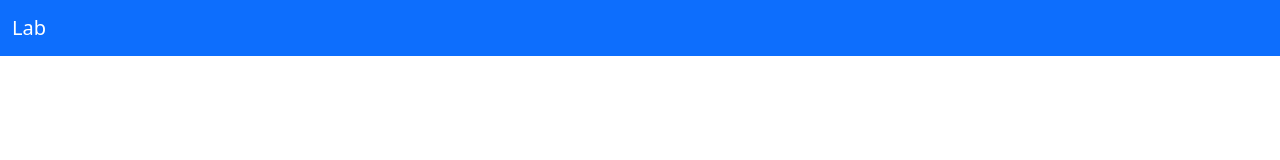
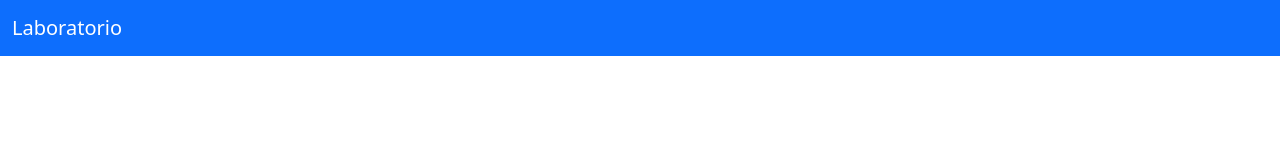
Before and after one commit to sarrietav-dev/lab-samples-app, a Next.js app in the folder frontend/: page / in a window 1280 px wide. Shown: the top 160 px of the page. Built offline with nearby package versions, Linux system fonts and the light colour scheme.

Commit message:
📝 Add JSDocs to the components

```diff
--- a/frontend/components/ResultListModal.tsx
+++ b/frontend/components/ResultListModal.tsx
@@ -8,6 +8,9 @@ interface ResultListProps {
   handleClose: (show: boolean) => void;
 }
 
+/**
+ * ![image](https://user-images.githubusercontent.com/25210925/144107403-1f931dc2-45a4-4ed3-bcac-61f4d1ddce03.png)
+ */
 const ResultsListModal = ({ show, handleClose }: ResultListProps) => {
   const [activeRow, setActiveRow] = useState('');
 
--- a/frontend/components/ScheduleModal.tsx
+++ b/frontend/components/ScheduleModal.tsx
@@ -6,6 +6,9 @@ interface ScheduleModalProps {
   handleClose: () => void;
 }
 
+/**
+ * ![](https://user-images.githubusercontent.com/25210925/144108556-f9b167da-41e1-4542-90c0-691435458530.png)
+ */
 const ScheduleModal = ({ show, handleClose }: ScheduleModalProps) => {
   const formRef = useRef<HTMLFormElement>(null);
 
--- a/frontend/pages/index.tsx
+++ b/frontend/pages/index.tsx
@@ -9,6 +9,10 @@ interface ModalState {
   showResultListModal: boolean;
 }
 
+/**
+ * The main page that an external user sees.\
+ * ![image](https://user-images.githubusercontent.com/25210925/144107131-2d333492-6c67-4511-b772-a9b6b6a21896.png)
+ */
 const UserHome: NextPage = () => {
   const [state, dispatch] = useReducer(modalReducer, {
     showResultListModal: false,
@@ -31,7 +35,7 @@ const UserHome: NextPage = () => {
     <div style={{ height: '100vh' }}>
       <Navbar bg="primary" variant="dark">
         <Container fluid>
-          <Navbar.Brand>Lab</Navbar.Brand>
+          <Navbar.Brand>Laboratorio</Navbar.Brand>
         </Container>
       </Navbar>
       <div className="d-flex h-100 flex-column align-items-center justify-content-evenly">
```
